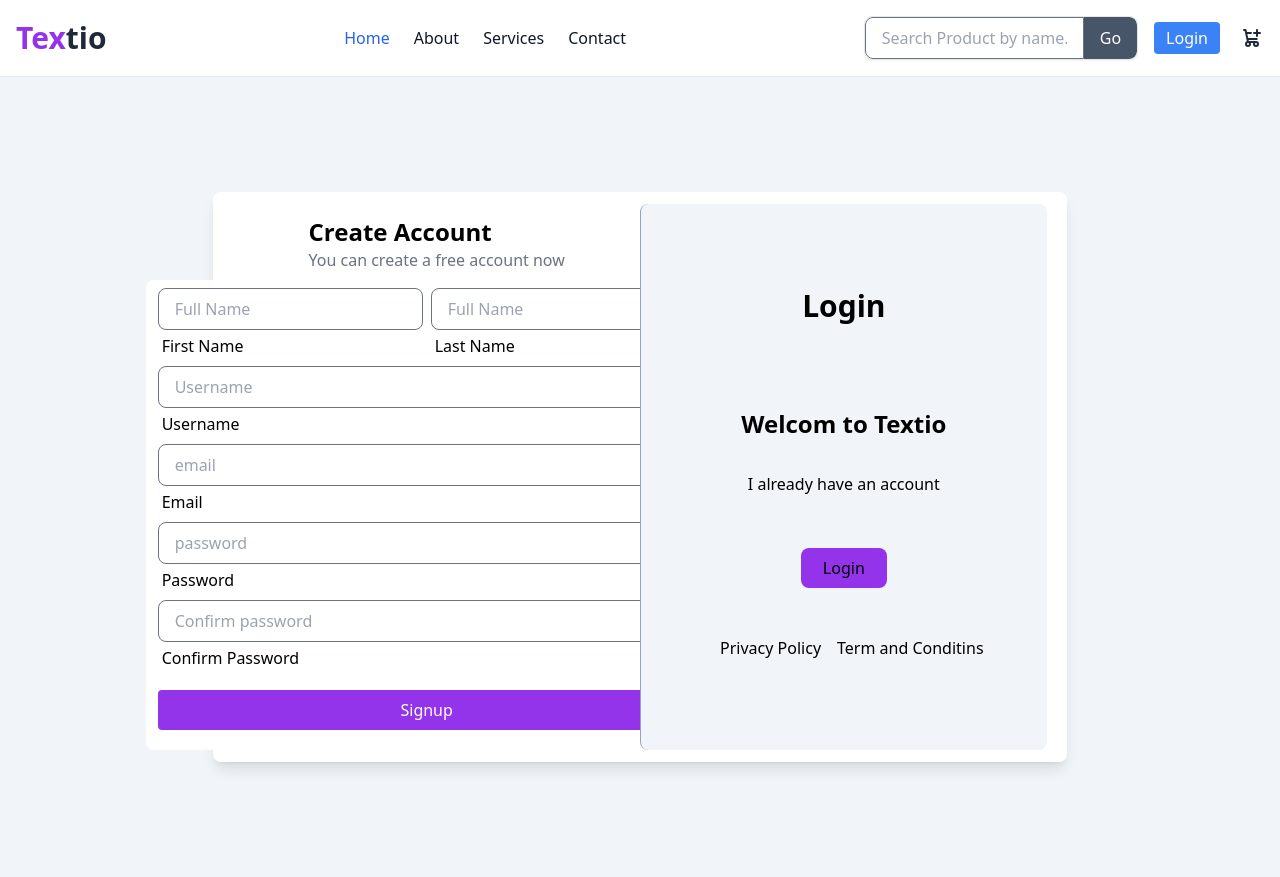
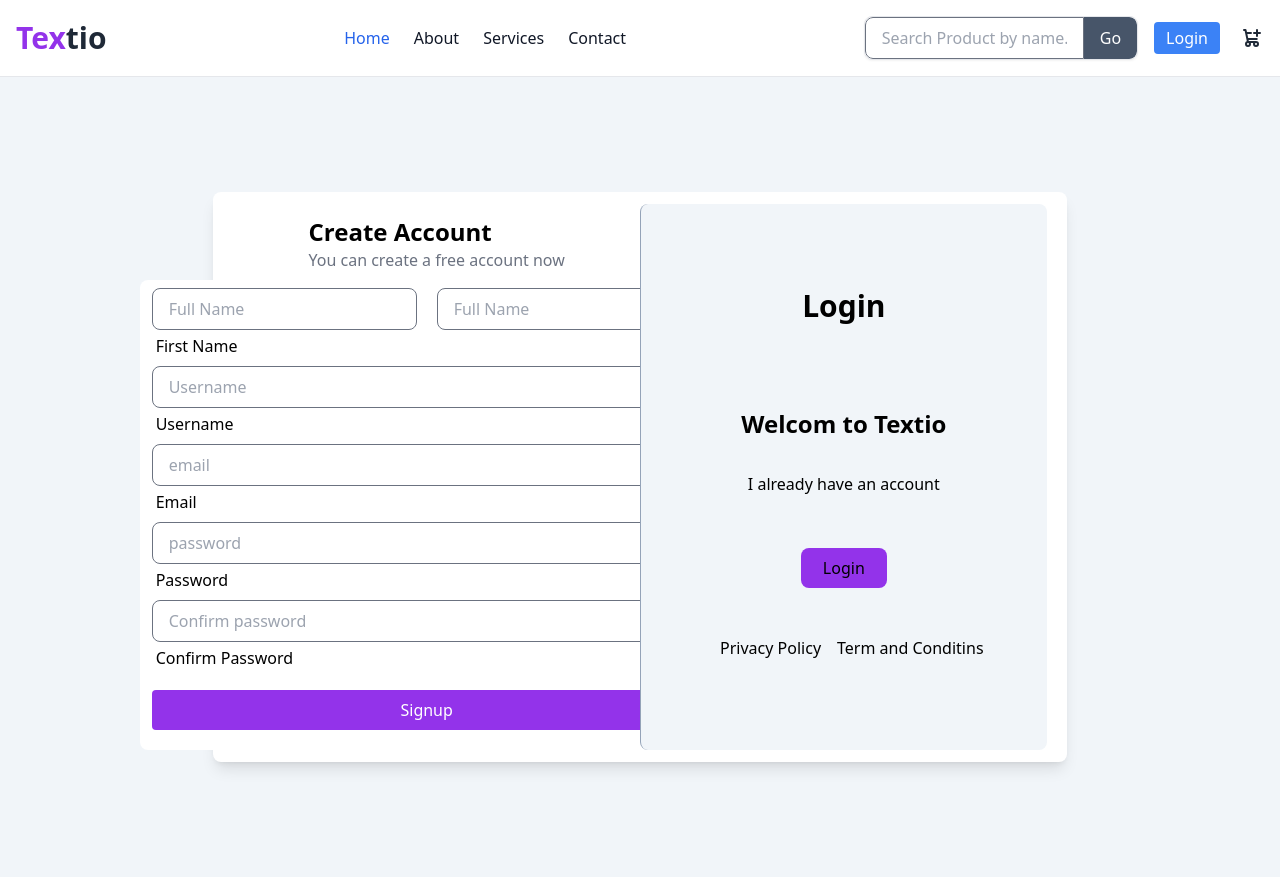
Before and after one commit to Mohan3C/Textio, a Django app: page /accounts/registration/ in a window 1280 px wide. Run offline with Django 5.2, Linux system fonts and the light colour scheme; some libraries are stand-ins or nearby versions.

Commit message:
some improvement in product filter

```diff
--- a/projecttextio/apptextio/templates/public/allproduct.html
+++ b/projecttextio/apptextio/templates/public/allproduct.html
@@ -85,7 +85,7 @@
       <div class="grid grid-cols-1 sm:grid-cols-2 md:grid-cols-3 lg:grid-cols-4 gap-5 items-stretch ">
         {% for i in page_obj %}
         <!-- i make changes in loop for pagination. i change products to page_obj  -->
-        <a href="{% url 'allproduct' i.id %}" class="bg-slate-100 h-full rounded-lg">
+        <a href="{% url 'viewproduct' i.id %}" class="bg-slate-100 h-full rounded-lg">
 
           <div class=" border rounded-lg shadow-lg flex flex-col ">
             <img src="{{i.image.url}}" class="w-full h-80 object-cover  rounded-t-lg " alt="{{i.title}}">
@@ -109,6 +109,7 @@
         </a>
         {% endfor %}
       </div>
+      {% if page_obj %}
       <div class="flex justify-center mt-6 space-x-2">
         {% if page_obj.has_previous %}
         <a href="?page={{ page_obj.previous_page_number }}"
@@ -122,6 +123,7 @@
         <a href="?page={{ page_obj.next_page_number }}" class="px-3 py-1 bg-blue-200 hover:bg-blue-400 rounded">Next</a>
         {% endif %}
       </div>
+      {% endif %}
     </div>
   </div>
 
--- a/projecttextio/apptextio/templates/public/main.html
+++ b/projecttextio/apptextio/templates/public/main.html
@@ -143,7 +143,7 @@
             {% for product in page_obj %}
                 <div
                 class="max-w-sm bg-white border border-gray-200 rounded-lg shadow-sm dark:bg-gray-800 dark:border-gray-700">
-                <a href="{% url 'allproduct' product.id %}">
+                <a href="{% url 'viewproduct' product.id %}">
                     <img class="rounded-t-lg w-full object-cover h-80" src="{{product.image.url}}" alt="" />
                 </a>
                 <div class="p-5">
@@ -156,7 +156,7 @@
                     </div>
 
 
-                    <a href="{% url 'allproduct' product.id %}" class="w-full mt-3 justify-center items-center flex rounded-lg text-lg font-semibold px-4 py-2 bg-blue-500 hover:bg-blue-800 text-white">View Details</a>
+                    <a href="{% url 'viewproduct' product.id %}" class="w-full mt-3 justify-center items-center flex rounded-lg text-lg font-semibold px-4 py-2 bg-blue-500 hover:bg-blue-800 text-white">View Details</a>
 
 
                 </div>
--- a/projecttextio/apptextio/templates/public/viewproduct.html
+++ b/projecttextio/apptextio/templates/public/viewproduct.html
@@ -100,7 +100,7 @@
             {% for product in items %}
             <div
                 class="max-w-sm bg-white border border-gray-200 rounded-lg shadow-sm dark:bg-gray-800 dark:border-gray-700">
-                <a href="{% url 'allproduct' product.id %}">
+                <a href="{% url 'viewproduct' product.id %}">
                     <img class="rounded-t-lg w-full object-cover h-80" src="{{product.image.url}}" alt="" />
                 </a>
                 <div class="p-5">
@@ -115,7 +115,7 @@
                     </div>
 
 
-                    <a href="{% url 'allproduct' product.id %}"
+                    <a href="{% url 'viewproduct' product.id %}"
                         class="w-full mt-3 justify-center items-center flex rounded-lg text-lg font-semibold px-4 py-2 bg-blue-500 hover:bg-blue-800 text-white">View
                         Details</a>
 
--- a/projecttextio/apptextio/templates/registration/register.html
+++ b/projecttextio/apptextio/templates/registration/register.html
@@ -20,16 +20,23 @@
                         <!-- {{form|crispy}} -->
                         <div class="flex gap-2 pb-2">
                             <div class="flex flex-col">
-                                <input type="text" name="first name" id="first name" placeholder="Full Name "
-                                    class="border px-4 py-2 rounded-lg" required>
+                                <div class="flex flex-row gap-5">
+                                    <div class="flex">
+                                        <input type="text" name="first name" id="first name" placeholder="Full Name "
+                                            class="border px-4 py-2 rounded-lg" required>
+                                    </div>
+                                    <div class="flex">
+                                        <input type="text" name="last name" id="last name" placeholder="Full Name "
+                                            class="border px-4 py-2 rounded-lg" required>
+                                    </div>
+                                </div>
+
+
+
                                 <label for="first name" class=" px-1 pt-1">First Name</label>
                             </div>
 
-                            <div class="flex flex-col">
-                                <input type="text" name="last name" id="last name" placeholder="Full Name "
-                                    class="border px-4 py-2 rounded-lg" required>
-                                <label for="last name" class=" px-1 pt-1">Last Name</label>
-                            </div>
+
                         </div>
                         <div class="flex flex-col pb-2">
                             <input type="text" name="username" id="username" placeholder="Username "
--- a/projecttextio/apptextio/views.py
+++ b/projecttextio/apptextio/views.py
@@ -46,27 +46,6 @@ def home(request):
 
     return render(request, "public/main.html", {"page_obj": page_obj, "has_order":has_order})
 
-
-def viewproduct(request,id):
-  products = Product.objects.get(id=id)
-  categories = Category.objects.all()
-  items = Product.objects.exclude(pk=id)
-  return render(request, 'public/viewproduct.html',{'products':products, "categories":categories, "items":items})
-
-def products(request):
-  categories = Category.objects.all()
-  products = Product.objects.all()
-
-  paging = Paginator(products,16)
-  page_number = request.GET.get("page")
-  page_obj = paging.get_page(page_number)
-
-  no_of_products = products.count()
-
-  return render(request,"public/allproduct.html",{"page_obj":page_obj,"no_of_products":no_of_products, "categories":categories})
-
-
-
 def registeruser(request):
 
   if request.method == "POST":
@@ -92,21 +71,34 @@ def registeruser(request):
 
   return render(request,"registration/register.html")
 
+def viewproduct(request,id):
+  products = Product.objects.get(id=id)
+  categories = Category.objects.all()
+  items = Product.objects.exclude(pk=id)
+  return render(request, 'public/viewproduct.html',{'products':products, "categories":categories, "items":items})
 
+def products(request,id=None):
+  categories = Category.objects.all()
 
-def filter_product(request,id):
-  categories = Category.objects.all()
-  products = Product.objects.filter(category = id)
-  paging=Paginator(products,16)
+  context ={}
+  if id is not None:
+    filter_products = Product.objects.filter(category = id)
+    context["filter_category"] = get_object_or_404(Category,id=id)
+    context["numbers"] = filter_products.count()
+    paging = Paginator(filter_products,16)
+  else:
+    products = Product.objects.all()
+    context["no_of_products"] = products.count()
+    paging = Paginator(products,16)
+
   page_number = request.GET.get("page")
   page_obj = paging.get_page(page_number)
 
-  filter_category = get_object_or_404(Category,id=id)
-  numbers = products.count()
+  context["page_obj"] = page_obj
+  context["categories"] = categories
 
+  return render(request,"public/allproduct.html",context)
 
-
-  return render(request,"public/allproduct.html",{"categories":categories,"page_obj":page_obj,"numbers":numbers,"filter_category":filter_category})
 
 @login_required
 def buynow(request,id):
@@ -122,7 +114,7 @@ def buynow(request,id):
   else:
     order = Order()
     order.user = request.user
-    order.is_paid = True
+    order.from_buynow = True
     order.save()
 
   orderitem = OrderItem()
@@ -197,7 +189,7 @@ def addtocart(request,product_id):
   else:
     o = Order()
     o.user = request.user
-    o.is_paid = False
+    o.from_buynow = False
     o.save()
 
     oi = OrderItem()
@@ -218,7 +210,7 @@ def cart(request):
   else:
     order = Order()
     order.user = request.user
-    order.is_paid = False
+    order.from_buynow = False
     order.save()
 
   orderitems = OrderItem.objects.filter(order_id=order,user=request.user)
@@ -266,22 +258,6 @@ def deletefromcart(request,product_id):
 
   return redirect("cart")
 
-
-@login_required
-def ordercomplete(request):
-
-  orders = Order.objects.filter(user=request.user, isordered = False).first()
-
-  if orders:
-    orders.isordered = True
-    orders.save()
-
-    order_items = OrderItem.objects.filter(user= request.user,order_id=orders,isordered=False)
-    for item in order_items:
-      item.isordered = True
-      item.save()
-
-  return render(request,"ordercomplete.html")
 
 @login_required()
 def buynowaddCoupon(request,id):
@@ -356,9 +332,6 @@ def payment(request):
     payment = client.order.create({'amount': order.getpayableamount()*100 , 'currency': 'INR', 'payment_capture': 1})
     order.razor_pay_order_id = payment['id']
     order.save()
-    # print("******")
-    # print(payment)
-    # print("******")
     return render(request, 'public/make-payment.html', {'payment':payment})
   else:
     return redirect('address', id=order.id)
--- a/projecttextio/projecttextio/urls.py
+++ b/projecttextio/projecttextio/urls.py
@@ -10,9 +10,9 @@ from apptextio.admin_views import *
 urlpatterns = [
     path('superadmin/', admin.site.urls),
     path("", home, name="homepage"),
-    path("viewproduct/<int:id>/", viewproduct, name="allproduct"),
-    path("filter/<int:id>/",filter_product,name="filter"),
-    path("allproducts",products,name="products"),
+    path("viewproduct/<int:id>/", viewproduct, name="viewproduct"),
+    path("allproducts/",products,name="products"),
+    path("allproducts/<int:id>/",products,name="filter"),
     path("address/<int:id>/",checkoutaddress ,name="address"),
     path("address-info/",addAddressInfo ,name="address-info"),
     path("buynow/<int:id>/",buynow ,name="buynow"),
@@ -23,7 +23,6 @@ urlpatterns = [
     path("order/<int:product_id>/add-to-cart/",addtocart,name="addtocart"),
     path("order/<int:product_id>/remove-from-cart/",removefromcart,name="removefromcart"),
     path("order/<int:product_id>/delete-from-cart/",deletefromcart,name="deletefromcart"),
-    path("order/complete/",ordercomplete,name="ordercomplete"),
     path("my-order/complete/",my_order,name="my_order"),
     path("addCoupon/", addCoupon, name="addCoupon"),
     path("Couponadd/<int:id>/", buynowaddCoupon, name="buynowaddCoupon"),
```
Also changed, not shown: projecttextio/db.sqlite3.
